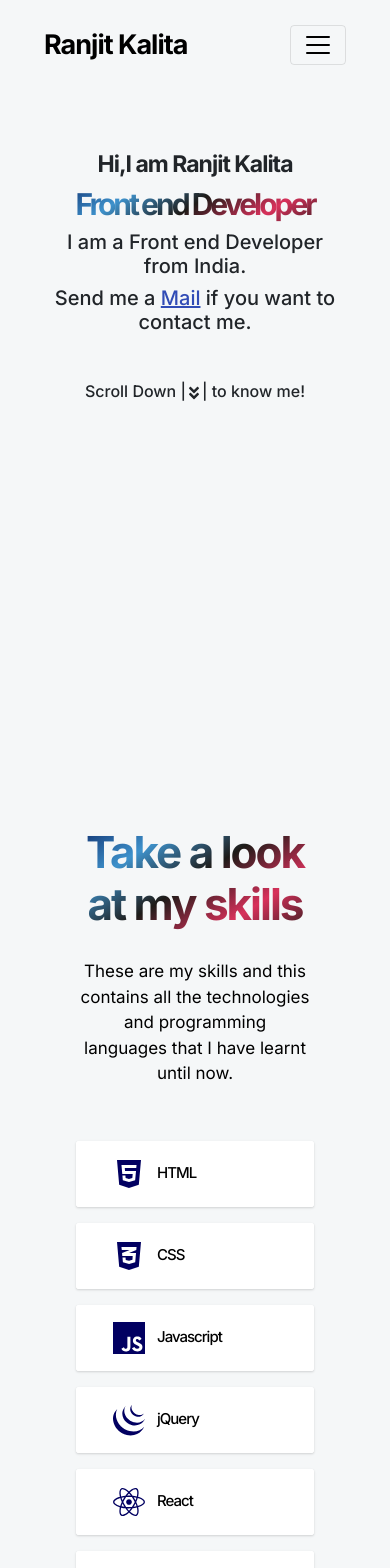
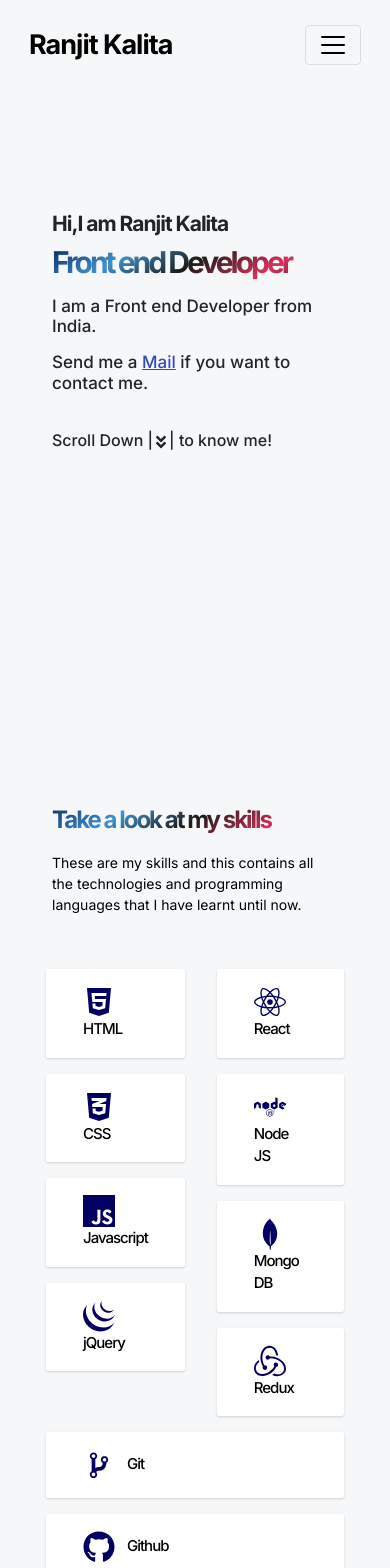
Before and after one commit to rks0001/tinythinkers, a React (Create React App) app: page / in a window 390 px wide. Shown: the top 1568 px of the page. Built offline with nearby package versions, Linux system fonts and the light colour scheme.

Commit message:
mobile changes

```diff
--- a/src/index.css
+++ b/src/index.css
@@ -35,9 +35,18 @@ a:focus {
 }
 
 /* -------NAVBAR(HEADER)------- */
+@media screen and (min-width: 601px) {
   .navbaar {
     background-color: #f5f7f8;
     padding: 20px 20px 20px 20px;
+  }
+}
+
+@media screen and (max-width: 600px) {
+  .navbaar {
+    background-color: #f5f7f8;
+    padding: 20px 5px 20px 5px;
+  }
 }
 
 .naav {
@@ -63,6 +72,7 @@ a:focus {
 }
 
 /* -------SECTION 1 (S1)------- */
+@media screen and (min-width: 601px) {
   .sctn_one {
     text-align: center;
     padding-top: 60px;
@@ -71,12 +81,29 @@ a:focus {
     padding-right: 40px;
     justify-content: center;
   }
-
   /* -------(S1)INTRO TEXT------- */
   .intro {
     font-size: 23px;
     letter-spacing: -1px;
     font-weight: 600;
+  }
+}
+
+@media screen and (max-width: 600px) {
+  .sctn_one {
+    text-align: left;
+    padding-top: 120px;
+    padding-bottom: 60px;
+    padding-left: 40px;
+    padding-right: 40px;
+    justify-content: center;
+  }
+  /* -------(S1)INTRO TEXT------- */
+  .intro {
+    font-size: 21px;
+    letter-spacing: -1px;
+    font-weight: 600;
+  }
 }
 
 /* -------(S1)MAIL LINK------- */
@@ -105,6 +132,9 @@ a:focus {
       #1e1b18
     );
   }
+  h6 {
+    padding-top: 40px;
+  }
 }
 
 @media screen and (max-width: 600px) {
@@ -125,21 +155,26 @@ a:focus {
       #1e1b18
     );
   }
+
+  h5 {
+    font-size: 17px;
+    padding-top: 8px;
+    text-align: left;
   }
-
   h6 {
-  padding-top: 40px;
+    padding-top: 30px;
+  }
 }
 
 /* -------SECTION 2------- */
+
+@media screen and (min-width: 601px) {
   .sctn_two {
     text-align: center;
     padding: 60px;
     justify-content: center;
     margin-bottom: 40px;
   }
-
-@media screen and (min-width: 601px) {
   .lnk {
     font-size: 17px;
     letter-spacing: 0;
@@ -148,6 +183,12 @@ h6 {
   }
 }
 @media screen and (max-width: 600px) {
+  .sctn_two {
+    text-align: left;
+    justify-content: center;
+    margin-bottom: 40px;
+    padding: 40px 30px 30px 30px;
+  }
   .lnk {
     font-size: 17px;
     letter-spacing: 0;
@@ -155,6 +196,7 @@ h6 {
   }
 }
 
+@media screen and (min-width: 601px) {
   .exptwo {
     font-size: 44px;
     letter-spacing: -2px;
@@ -172,13 +214,44 @@ h6 {
       #1e1b18
     );
   }
-
   .desp {
     font-size: 17px;
     padding-top: 20px;
     padding-bottom: 30px;
     font-weight: 400;
     color: black;
+  }
+}
+@media screen and (max-width: 600px) {
+  .exptwo {
+    font-size: 24px;
+    text-align: left;
+    padding-left: 10px;
+    padding-right: 10px;
+    letter-spacing: -2px;
+    font-weight: 600;
+    background-clip: text;
+    -webkit-background-clip: text;
+    color: transparent;
+    background-size: cover;
+    background-image: linear-gradient(
+      147deg,
+      #0a2463,
+      #3e92cc 26%,
+      #1e1b18 50%,
+      #d8315b 75%,
+      #1e1b18
+    );
+  }
+  .desp {
+    font-size: 14px;
+    padding-top: 10px;
+    padding-bottom: 30px;
+    text-align: left;
+    padding-left: 10px;
+    padding-right: 10px;
+    color: black;
+  }
 }
 
 @media screen and (min-width: 601px) {
@@ -217,6 +290,7 @@ h6 {
 }
 
 /* -------SECTION 3------- */
+@media screen and (min-width: 601px) {
   .project {
     text-align: left;
     padding: 0 40px 40px 40px;
@@ -285,8 +359,77 @@ h6 {
     margin-top: 50px;
     color: black;
   }
+}
+@media screen and (max-width: 600px) {
+  .project {
+    text-align: left;
+    padding: 0 20px 40px 20px;
+    margin-bottom: 40px;
+  }
+  .project_image {
+    height: 130px;
+    width: 100%;
+  }
+
+  .project_title {
+    font-size: 23px;
+    letter-spacing: -1px;
+    font-weight: 500;
+    color: black;
+    text-align: left;
+  }
+
+  .project_tool {
+    background: #f5f5f5;
+    border-radius: 17px;
+    padding: 6px 10px;
+    margin: 4px 2px;
+    font-size: 12px;
+    text-align: left;
+    display: inline-block;
+    color: black;
+  }
+  .project_text {
+    font-size: 15px;
+    font-weight: 300;
+    color: black;
+    text-align: left;
+    padding-top: 10px;
+  }
+
+  /* -------(S3) CARD COMPONENT------- */
+  .crd {
+    justify-content: center;
+    border-radius: 0;
+  }
+
+  .crd_body {
+    padding: 20px 20px;
+  }
+
+  .probtn {
+    border: 1px solid #313638;
+    background: #313638;
+    padding: 8px 12px;
+    border-radius: 4px;
+    color: #ffffff;
+    font-weight: 500;
+    font-size: 13px;
+    border-radius: 3px;
+  }
+
+  .textsthree {
+    text-align: left;
+    justify-content: center;
+    padding: 50px 30px 40px 30px;
+    margin-top: 50px;
+    color: black;
+  }
+}
 
 /* -------SECTION 4 (S4)------- */
+
+@media screen and (min-width: 601px) {
   .aboutme {
     text-align: center;
     min-height: 70vh;
@@ -294,7 +437,6 @@ h6 {
     padding: 40px 140px;
     border-radius: 3px;
   }
-
   .textsfour {
     text-align: center;
     justify-content: center;
@@ -309,3 +451,27 @@ h6 {
     padding-top: 20px;
     color: black;
   }
+}
+
+@media screen and (max-width: 600px) {
+  .aboutme {
+    text-align: left;
+    min-height: 70vh;
+    background-color: #f5f7f8;
+    padding: 40px 40px;
+    border-radius: 3px;
+  }
+  .textsfour {
+    text-align: left;
+    margin-top: 70px;
+  }
+
+  .descrp {
+    text-align: left;
+    font-size: 18px;
+    font-weight: 500;
+    background: #f5f7f8;
+    padding-top: 10px;
+    color: black;
+  }
+}
--- a/src/sections/Section3.js
+++ b/src/sections/Section3.js
@@ -9,8 +9,8 @@ const Section3 = () => {
         <section>
             <Container className="textsthree">
             <h1 className="exptwo"> These are my Projects</h1>
-            <p className="desp">These are some of the Fictional projects that I worked on. I have created <br/>
-            some projects that help me understand more of the technology that I use.</p>
+            <p className="desp">These are some of the projects that I worked on. <br/>
+            I have created some projects that help me understand more of the technology that I use.</p>
             </Container>
             <Container className='project'>
             <Row>
```
Lines whose indentation alone changed are shown as unchanged.
